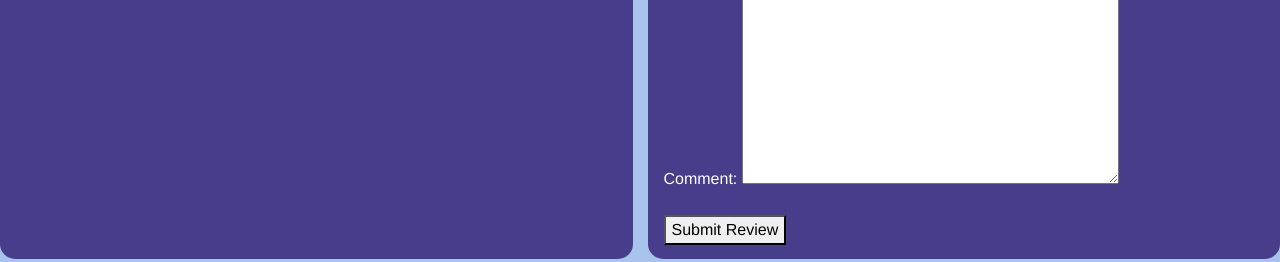
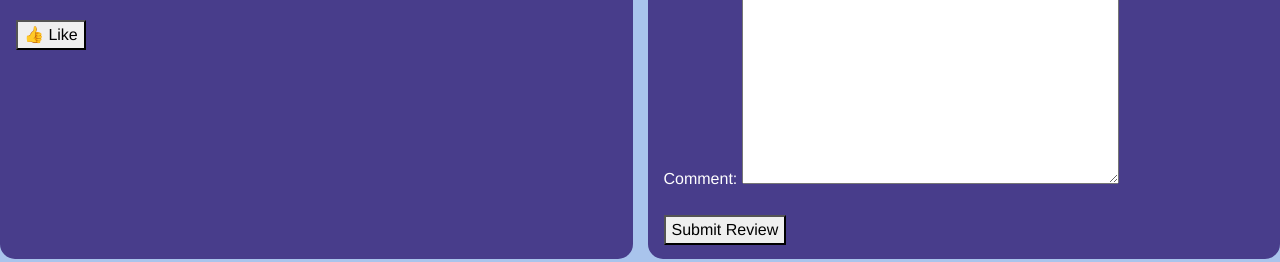
Before and after one commit to 2908400m/web_project, a Django app: template templates/drop_the_beat/song.html in a window 1280 px wide. Shown: the part 380-642 px from the top of the page. Run offline with Django 3.2, Linux system fonts and the light colour scheme; the template is opened without the code that fills it: values that come from a table or form of the project are taken from there, others are empty; the visitor is signed in with stand-in values (Sample User, id 1); some libraries are stand-ins or nearby versions.

Commit message:
like button for songs - JAVASCRIPT

```diff
--- a/templates/drop_the_beat/song.html
+++ b/templates/drop_the_beat/song.html
@@ -25,6 +25,7 @@
     <h3>Artist: {{ song.artist }}</h3>
     <h3>Album: {{ song.album_name }}</h3>
     <p>Views: {{ song.view_count }}</p>
+    <button id="like-Button">👍 Like</button>
 
     </div>
 
@@ -61,4 +62,9 @@
     </div>
     <p><a href="{% url 'drop_the_beat:artist_detail' artist.id %}">Back to {{ artist.name }}'s page</a></p>
 
+    <script>
+        document.addEventListener("DOMContentLoaded", function() {
+            let likeButton = document.getElementById("like-Button");
+        });
+        </script>
 {% endblock %}
```
Also changed, not shown: drop_the_beat/migrations/0016_merge_20250326_1642.py (added), drop_the_beat/migrations/0017_merge_20250326_1652.py (added).
